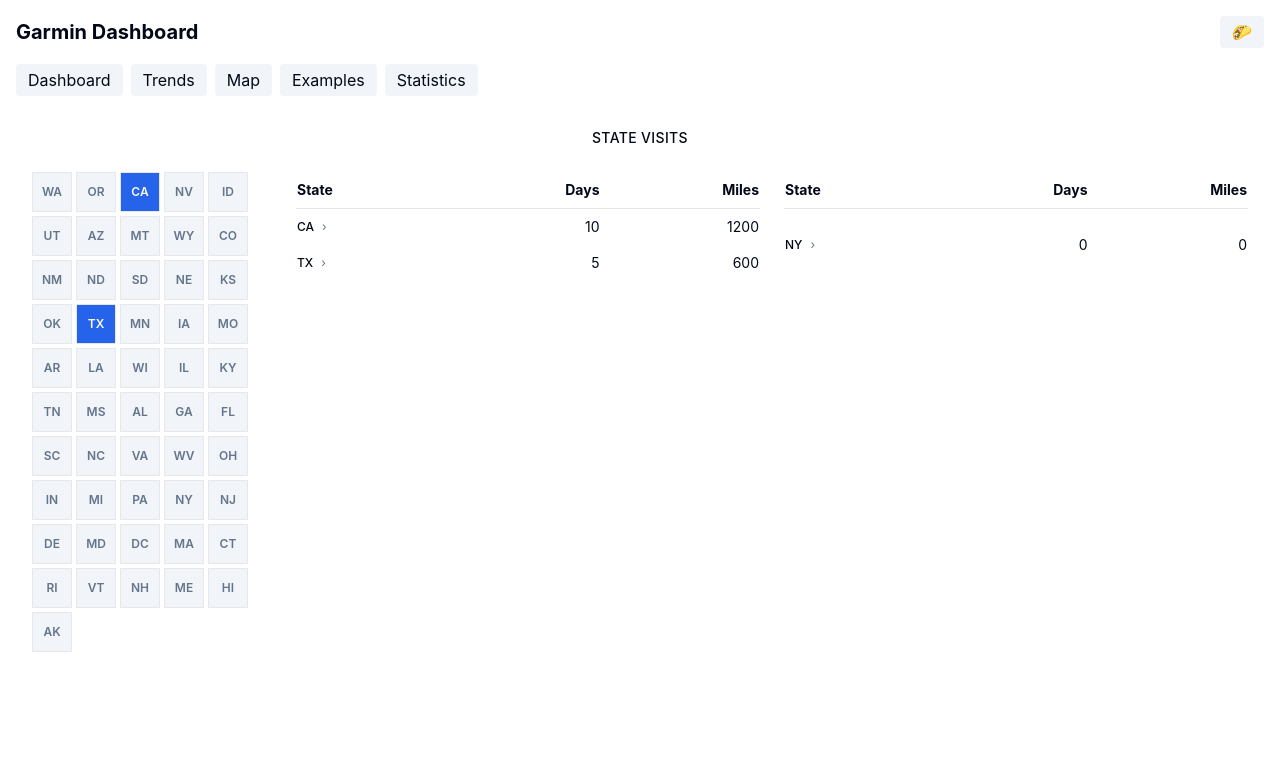
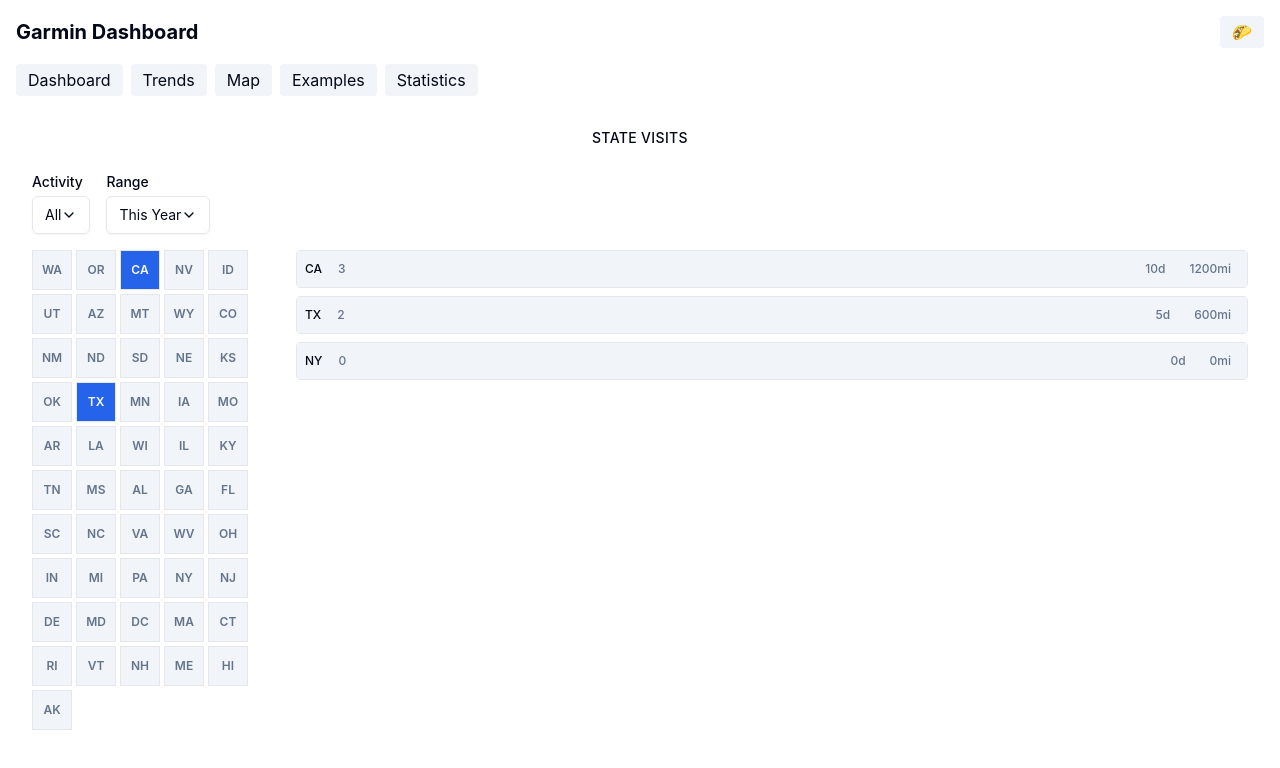
Before and after one commit to osmond/improved-system, a React (Vite) app: page / in a window 1280 px wide. Both pictures are taken after a click on the button "Map". Shown: the top 768 px of the page. Built offline with nearby package versions, Linux system fonts and the light colour scheme.

Commit message:
refactor GeoActivityExplorer with shadcn components

```diff
--- a/src/components/map/GeoActivityExplorer.tsx
+++ b/src/components/map/GeoActivityExplorer.tsx
@@ -3,6 +3,14 @@ import { useStateVisits } from "@/hooks/useStateVisits";
 import type { StateVisit } from "@/lib/types";
 import { ChartContainer } from "@/components/ui/chart";
 import { Skeleton } from "@/components/ui/skeleton";
+import {
+  Accordion,
+  AccordionItem,
+  AccordionTrigger,
+  AccordionContent,
+} from "@/components/ui/accordion";
+import { SimpleSelect } from "@/components/ui/select";
+import { Badge } from "@/components/ui/badge";
 import { cn } from "@/lib/utils";
 
 const US_STATES = [
@@ -37,6 +45,8 @@ function StateSquare({ abbr, visited, selected, onClick }: StateSquareProps) {
 export default function GeoActivityExplorer() {
   const data = useStateVisits();
   const [expandedState, setExpandedState] = useState<string | null>(null);
+  const [activity, setActivity] = useState("all");
+  const [range, setRange] = useState("year");
 
   const summaryMap = useMemo(() => {
     const m: Record<string, StateVisit> = {};
@@ -54,11 +64,32 @@ export default function GeoActivityExplorer() {
     setExpandedState((prev) => (prev === abbr ? null : abbr));
   };
 
-  const leftStates = data.slice(0, Math.ceil(data.length / 2));
-  const rightStates = data.slice(Math.ceil(data.length / 2));
+  const states = data;
 
   return (
     <ChartContainer config={{}} title="State Visits" className="space-y-6">
+      <div className="flex gap-4 mb-4">
+        <SimpleSelect
+          label="Activity"
+          value={activity}
+          onValueChange={setActivity}
+          options={[
+            { value: "all", label: "All" },
+            { value: "run", label: "Run" },
+            { value: "bike", label: "Bike" },
+          ]}
+        />
+        <SimpleSelect
+          label="Range"
+          value={range}
+          onValueChange={setRange}
+          options={[
+            { value: "year", label: "This Year" },
+            { value: "month", label: "This Month" },
+            { value: "all", label: "All Time" },
+          ]}
+        />
+      </div>
       <div className="flex gap-12">
         <div className="grid grid-cols-5 gap-1">
           {US_STATES.map((abbr) => (
@@ -73,65 +104,37 @@ export default function GeoActivityExplorer() {
         </div>
 
         <div className="flex-1">
-          <div className="grid grid-cols-2 gap-6">
-            <StateTable states={leftStates} expanded={expandedState} onToggle={toggleState} />
-            <StateTable states={rightStates} expanded={expandedState} onToggle={toggleState} />
-          </div>
+          <Accordion value={expandedState || undefined} onValueChange={setExpandedState}>
+            {states.map((s) => (
+              <AccordionItem key={s.stateCode} value={s.stateCode}>
+                <AccordionTrigger className="flex justify-between">
+                  <span className="flex items-center gap-2">
+                    <span className="text-xs font-medium">{s.stateCode}</span>
+                    <Badge>{s.cities.length}</Badge>
+                  </span>
+                  <span className="flex gap-2">
+                    <Badge>{s.totalDays}d</Badge>
+                    <Badge>{s.totalMiles}mi</Badge>
+                  </span>
+                </AccordionTrigger>
+                <AccordionContent>
+                  <ul className="text-sm space-y-1">
+                    {s.cities.map((c) => (
+                      <li key={c.name} className="flex justify-between px-2">
+                        <span>{c.name}</span>
+                        <span className="flex gap-2">
+                          <Badge>{c.days}d</Badge>
+                          <Badge>{c.miles}mi</Badge>
+                        </span>
+                      </li>
+                    ))}
+                  </ul>
+                </AccordionContent>
+              </AccordionItem>
+            ))}
+          </Accordion>
         </div>
       </div>
     </ChartContainer>
   );
 }
-
-interface TableProps {
-  states: StateVisit[];
-  expanded: string | null;
-  onToggle: (abbr: string) => void;
-}
-
-function StateTable({ states, expanded, onToggle }: TableProps) {
-  return (
-    <table className="w-full text-sm border-collapse">
-      <thead>
-        <tr className="text-left border-b">
-          <th className="py-2">State</th>
-          <th className="py-2 text-right">Days</th>
-          <th className="py-2 text-right">Miles</th>
-        </tr>
-      </thead>
-      <tbody>
-        {states.map((s) => (
-          <React.Fragment key={s.stateCode}>
-            <tr
-              className={cn(
-                "cursor-pointer hover:bg-muted",
-                expanded === s.stateCode && "bg-muted"
-              )}
-              onClick={() => onToggle(s.stateCode)}
-            >
-              <td className="py-2">
-                <div className="flex items-center gap-2">
-                  <div className="text-xs font-medium">{s.stateCode}</div>
-                  <div className="text-muted-foreground text-xs">›</div>
-                </div>
-              </td>
-              <td className="py-2 text-right">{s.totalDays}</td>
-              <td className="py-2 text-right">{s.totalMiles}</td>
-            </tr>
-            {expanded === s.stateCode && (
-              <React.Fragment>
-                {s.cities.map((c) => (
-                  <tr key={c.name} className="text-muted-foreground">
-                    <td className="pl-8 py-1">{c.name}</td>
-                    <td className="py-1 text-right">{c.days}</td>
-                    <td className="py-1 text-right">{c.miles}</td>
-                  </tr>
-                ))}
-              </React.Fragment>
-            )}
-          </React.Fragment>
-        ))}
-      </tbody>
-    </table>
-  );
-}
--- /dev/null
+++ b/src/components/ui/badge.tsx
@@ -0,0 +1,20 @@
+import React from "react";
+import { cn } from "@/lib/utils";
+
+export interface BadgeProps {
+  className?: string;
+  children: React.ReactNode;
+}
+
+export function Badge({ className, children }: BadgeProps) {
+  return (
+    <span
+      className={cn(
+        "inline-flex items-center rounded-full bg-muted px-2 py-0.5 text-xs font-medium text-muted-foreground",
+        className
+      )}
+    >
+      {children}
+    </span>
+  );
+}
```
Also changed, not shown: 1 other file (tests, documents, lock files or other folders).
